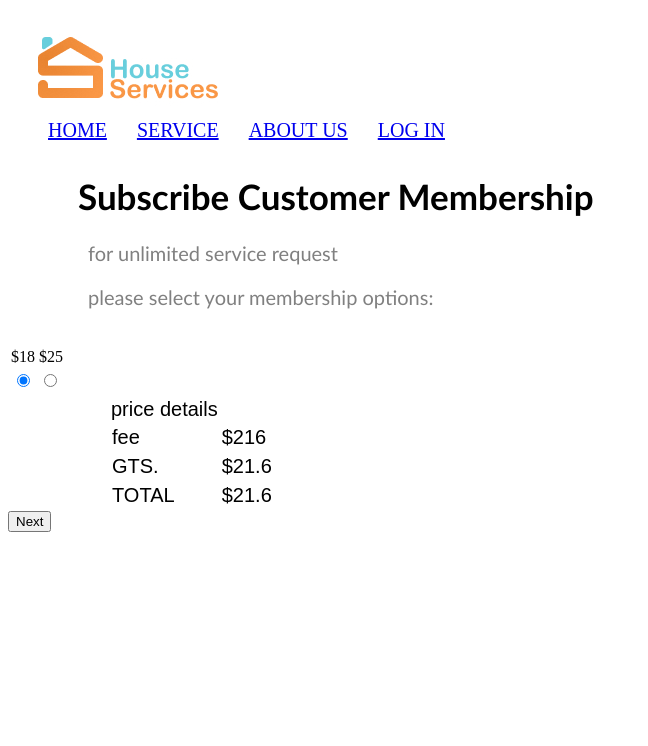
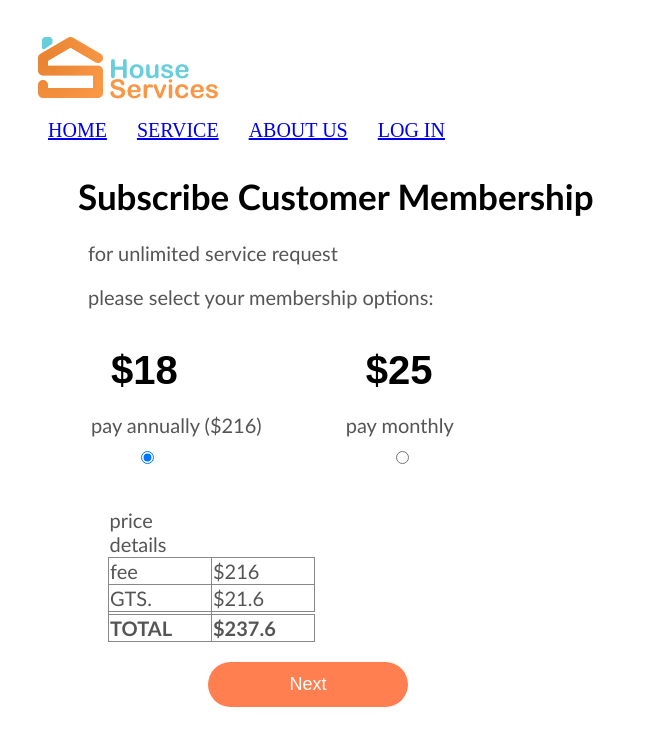
Before and after one commit to Saya1925/Housing-Service, a React (Create React App) app: page /MembershipCustomer1 in a window 1280 px wide. Shown: the top 746 px of the page, without its empty margins (0-648 px from the left). Built offline with nearby package versions, Linux system fonts and the light colour scheme.

Commit message:
Update customer membership

```diff
--- a/src/MembershipCustomer1.js
+++ b/src/MembershipCustomer1.js
@@ -6,12 +6,19 @@ import styles from './css/Membership.css';
 const MembershipCustomer1 = () => {
 
   const navigate = useNavigate();
-
   const [selectedOption, setSelectedOption] = useState('18');
 
+  // Define a state to track if the button is clicked
+  const [buttonClicked, setButtonClicked] = useState(false);
+
+  // Modify the handleOptionChange function to reset the buttonClicked state when an option is changed
   const handleOptionChange = (event) => {
     setSelectedOption(event.target.value);
+    setButtonClicked(false);
   };
+
+  // Add a variable to store the CSS class based on buttonClicked state
+  const radioLabelClass = selectedOption === '18' ? styles['label-fee-coral'] : styles['label-fee'];
 
   const calculateAnnualFee = () => {
     const basePrice = parseInt(selectedOption);
@@ -29,7 +36,7 @@ const MembershipCustomer1 = () => {
     const annualFee = calculateAnnualFee();
     const GTS = calculateGTS();
     const totalFee = annualFee + GTS;
-    return GTS;
+    return totalFee;
   };
 
   const handleNextClick = () => {
@@ -40,19 +47,27 @@ const MembershipCustomer1 = () => {
   return (
     <div>
       <h1>Subscribe Customer Membership</h1>
-      <p>for unlimited service request</p>
-      <p>please select your membership options:</p><br/><br/>
+      <p className="description">for unlimited service request</p>
+      <p className="description">please select your membership options:</p><br/><br/>
       <div>
 
 {/*$18 or $25*/}
       <table className="table-feeChoice">
         <tbody>
           <tr>
-            <td><label htmlFor="option-18">$18</label></td>
-            <td><label htmlFor="option-25">$25</label></td>
+            <td>
+              <label htmlFor="option-18" className="label-fee">
+                <span>$18</span></label>
+                <p className="additional-text">pay annually ($216)</p>
+            </td>
+            <td>
+              <label htmlFor="option-25" className="label-fee">
+                <span>$25</span></label>
+                <p className="additional-text">pay monthly</p>
+            </td>
           </tr>
           <tr>
-            <tr>
+            <td>
               <input
               type="radio"
               id="option-18"
@@ -60,9 +75,9 @@ const MembershipCustomer1 = () => {
               value="18"
               checked={selectedOption === '18'}
               onChange={handleOptionChange}
-              className={styles.inputWithMargin}
+              className={`${styles.inputWithMargin} inputWithMargin`}
               />
-            </tr>
+            </td>
             <td>
               <input
                 type="radio"
@@ -71,7 +86,7 @@ const MembershipCustomer1 = () => {
                 value="25"
                 checked={selectedOption === '25'}
                 onChange={handleOptionChange}
-                className={styles.inputWithMargin}
+                className={`${styles.inputWithMargin} inputWithMargin`}
               />
             </td>
           </tr>
@@ -81,25 +96,28 @@ const MembershipCustomer1 = () => {
 
       <table className="table-style">
         <tbody>
-          <tr>
+          <tr className="price-details">
             <td>price details</td>
           </tr>
           <tr>
-            <tr>fee</tr>
-            <td>${calculateAnnualFee()}</td>
+            <td className="row-label">fee</td>
+            <td className="row-label">${calculateAnnualFee()}</td>
           </tr>
           <tr>
-            <tr>GTS.</tr>
-            <td>${calculateGTS()}</td>
+            <td className="row-label">GTS.</td>
+            <td className="row-label">${calculateGTS()}</td>
           </tr>
           <tr>
-            <tr>TOTAL</tr>
-            <td>${calculateTotalFee()}</td>
+            <td className="row-empty"> </td>
+          </tr>
+          <tr className="total-label">
+            <td className="row-label">TOTAL</td>
+            <td className="row-label">${calculateTotalFee()}</td>
           </tr>
         </tbody>
       </table>
 
-      <button onClick={handleNextClick}>Next</button>
+      <button className="next-button" onClick={handleNextClick}>Next</button>
     </div>
   );
 };
--- a/src/css/Membership.css
+++ b/src/css/Membership.css
@@ -5,25 +5,87 @@ h1 {
     font-family:'Gill Sans', 'Gill Sans MT', Calibri, 'Trebuchet MS', sans-serif;
   }
 
+.description{
+  color: #555555;
+}
+
+/*1st table*/
+.table-feeChoice {
+  font-family: Arial, sans-serif;
+  font-size: 20px;
+  border-color: darkgrey;
+  margin-bottom: 30px;
+}
+
+.label-fee-coral {
+  color: coral;
+}
+
+.label-fee {
+  font-size: 40px; /* Adjust the font size as desired */
+  font-weight: bold;
+  color: inherit;
+  margin-left: 100px;
+}
+
+.additional-text {
+  font-size: 20px; /* Adjust the font size as desired */
+  color:   #555555; /* Adjust the color as needed */
+  text-align: left;
+}
+
 .radio-container {
     margin-bottom: 10px;
   }
 
-.radio-container input[type='radio'] {
-    margin-right: 5px;
+  .inputWithMargin {
+    margin-top: 10px;
+    margin-left: 130px;
+    margin-bottom: 10px;
   }
 
-.radio-container label {
-    display: block;
+/*2nd table*/
+  .table-style {
+    font-family:'Gill Sans', 'Gill Sans MT', Calibri, 'Trebuchet MS', sans-serif;
+    font-size: 20px;
+    border-color: darkgrey;
+    border: ;
+    margin-left: 100px;
+    color: #555555;
+    border-collapse: collapse;
   }
 
-.table-style {
-    font-family: Arial, sans-serif;
-    font-size: 20px;
-    border-color: darkgrey;
-    margin-left: 100px;
+
+  .table-style price-details {
+    height: 30px;
   }
 
-  .inputWithMargin {
-    margin-left: 100px; /* Adjust the value as needed */
+  .table-style .row-label {
+    border: 1px solid #888;
+    border-collapse:separate;
+    width: 100px;
   }
+
+  .table-style .total-label {
+    font-weight: bold;
+  }
+
+  .table-style .row-empty {
+    border: 1px solid #888;
+    margin: 30px;
+  }
+
+/*Next Button*/
+.next-button {
+  background-color: coral;
+  margin-top: 20px;
+  margin-left: 200px;
+  margin-bottom: 0px;
+  color: #fff;
+  padding: 12px 20px;
+  border: none;
+  border-radius: 30px;
+  font-size: 18px;
+  cursor: pointer;
+  width: 200px;
+}
```
